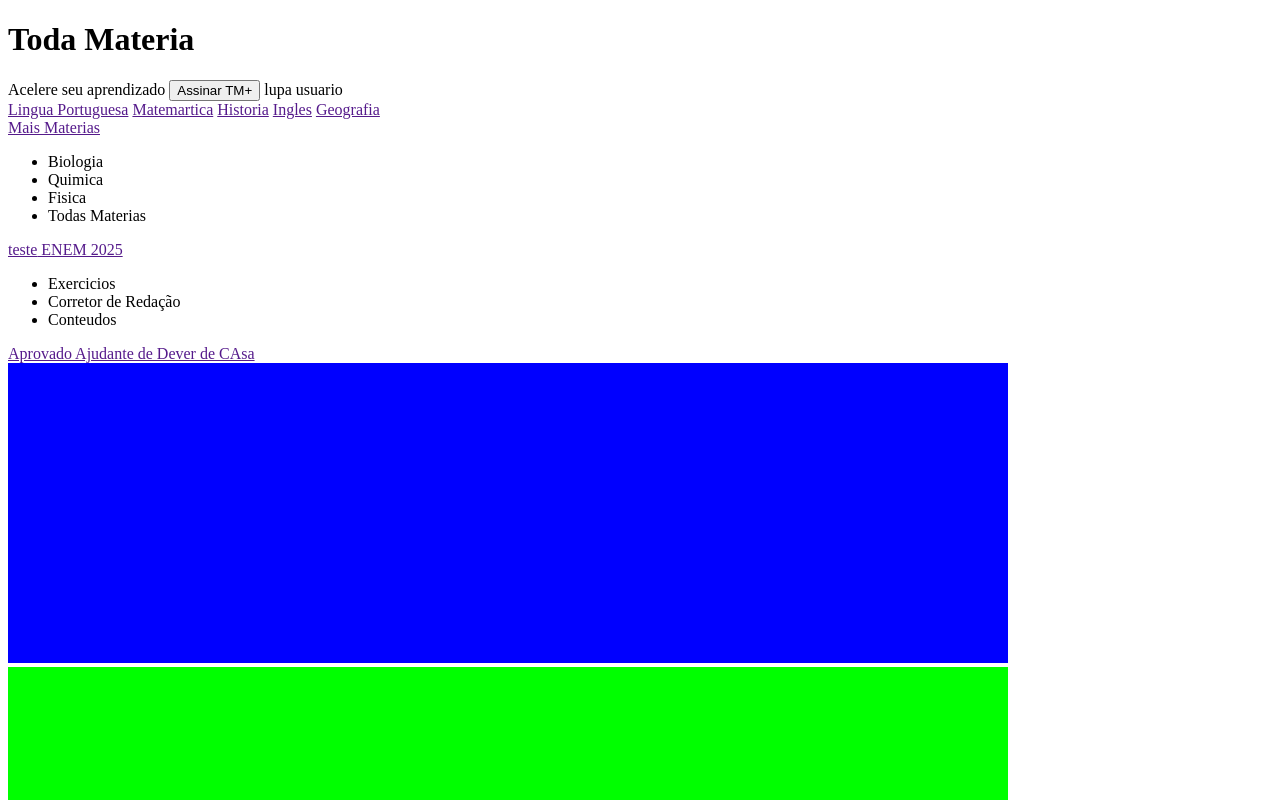
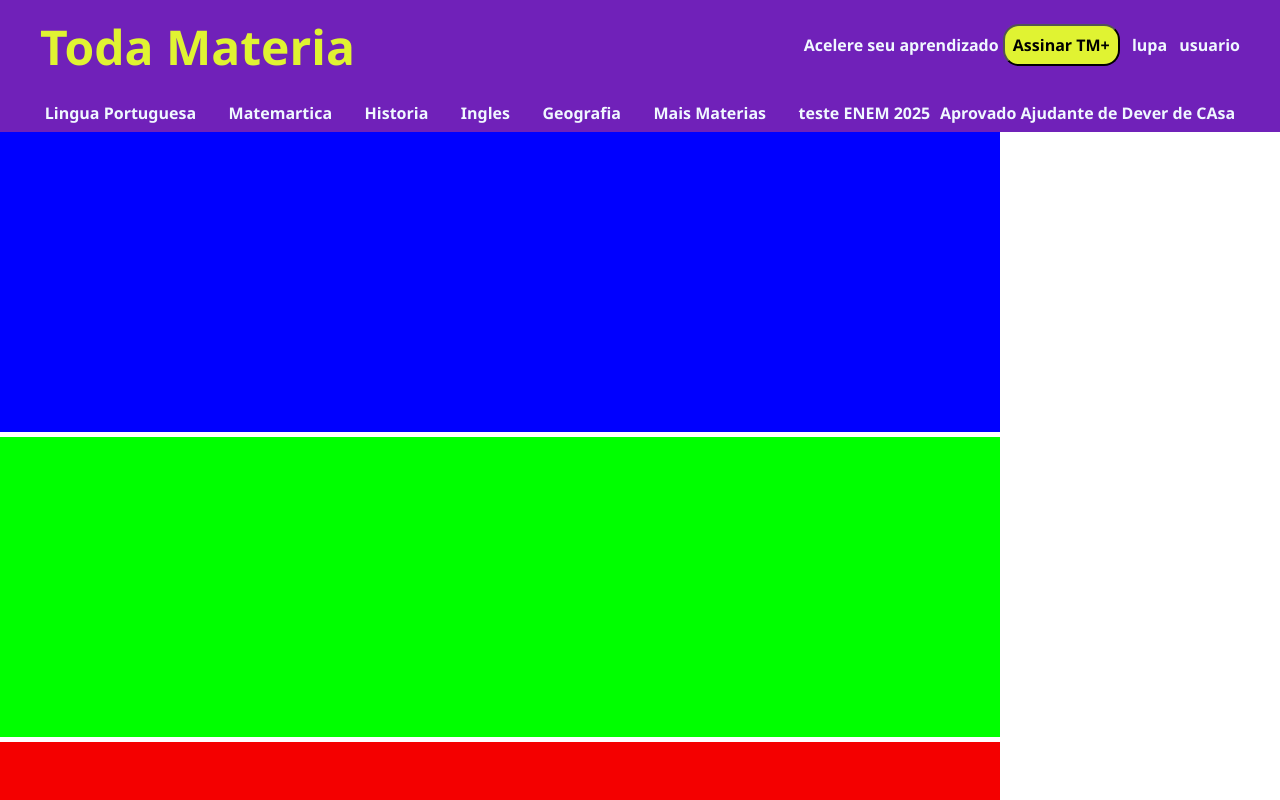
Before and after one commit to Ricael-Luan/fronted-toda-materia, a plain HTML site: page toda_materia/paginaInical.html in a window 1280 px wide. Shown: the top 800 px of the page. Drawn offline with Linux system fonts and the light colour scheme.

Commit message:
criação do estlo do menu

```diff
--- /dev/null
+++ b/toda_materia/estilo.css
@@ -0,0 +1,63 @@
+*{
+    font-size: 16px;
+    font-family: 'Segoe UI', Tahoma, Geneva, Verdana, sans-serif;
+    padding: 0;
+    margin: 0;
+    outline: none;
+    box-sizing: border-box;
+}
+
+header{
+    background-color: #7021b9;
+}
+
+header > div{
+    width: 1200px;
+    margin: auto;
+    display: flex;
+    justify-content: space-between;
+}
+h1{
+    font-size: 3em;
+    color: #e0f332;
+    margin-top: 0.3em;
+    margin-bottom: 0.3em;
+}
+header > div > div{
+    margin-top: 1.5em;
+}
+header span{
+    color: aliceblue;
+    font-weight: bold;
+    margin-left: 0.5em;
+}
+header button{
+    background-color: #e0f332;
+    padding: 0.5em;
+    border-radius: 1em;
+    font-weight: bold;
+}
+nav{
+    background-color: #7021b9;
+}
+nav > div{
+    width: 1200px;
+    margin: auto;
+    display: flex;
+    justify-content: space-between;
+}
+nav > div > div{
+    background-color: #7021b9;
+    display: flex;
+}
+nav a{
+    color: aliceblue;
+    font-weight: bolder;
+    text-decoration: none;
+    padding: .5em .3em;
+    display: inline-block;
+}
+nav > div > div ul{
+    display: none;
+    list-style: none;
+}
--- a/toda_materia/paginaInical.html
+++ b/toda_materia/paginaInical.html
@@ -4,6 +4,8 @@
 <head>
     <meta charset="UTF-8">
     <meta name="viewport" content="width=device-width, initial-scale=1.0">
+    <link rel="stylesheet" href="estilo.css">
+
     <title>Toda Materia</title>
 
 </head>
```
Also changed, not shown: html-basics/index.html (deleted, +0 -19 lines), html-basics/pag2.html (deleted, +0 -13 lines).
